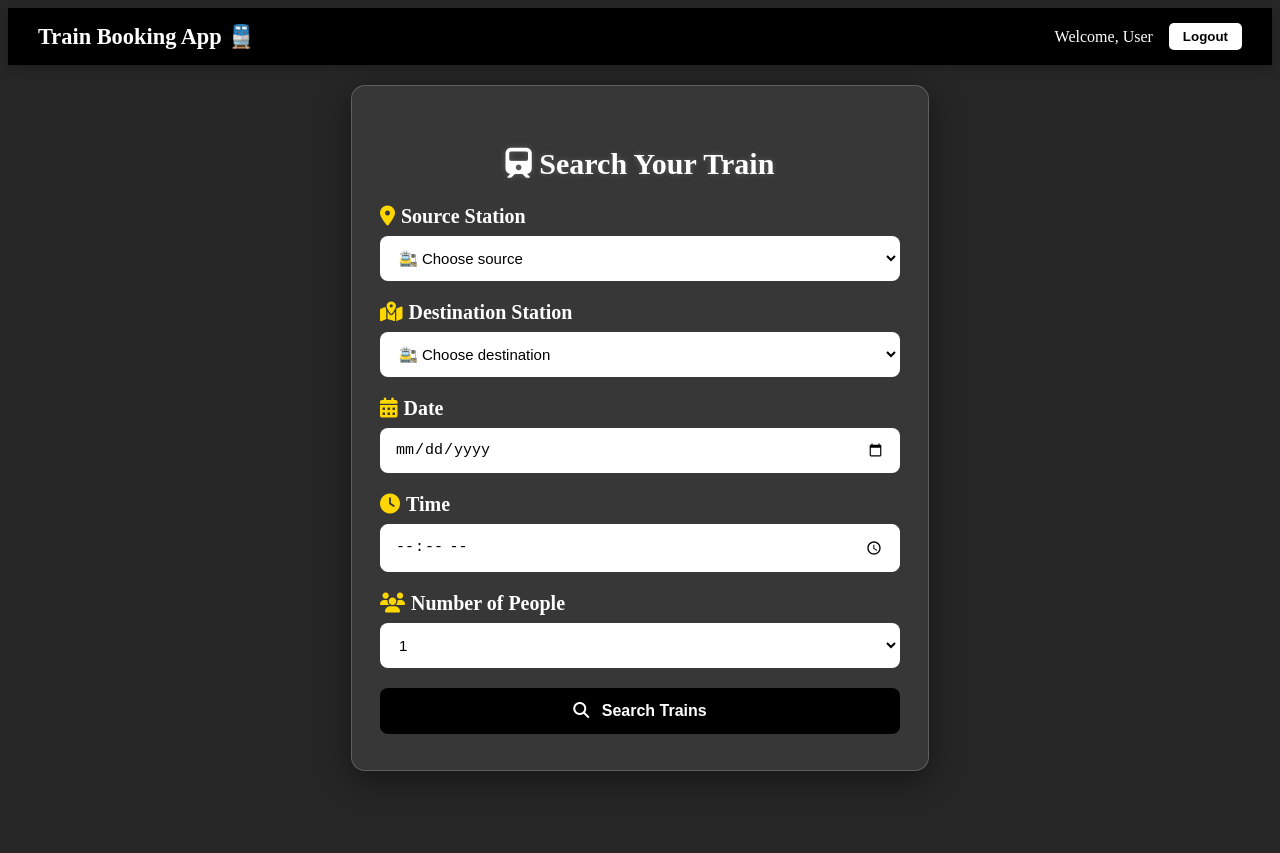
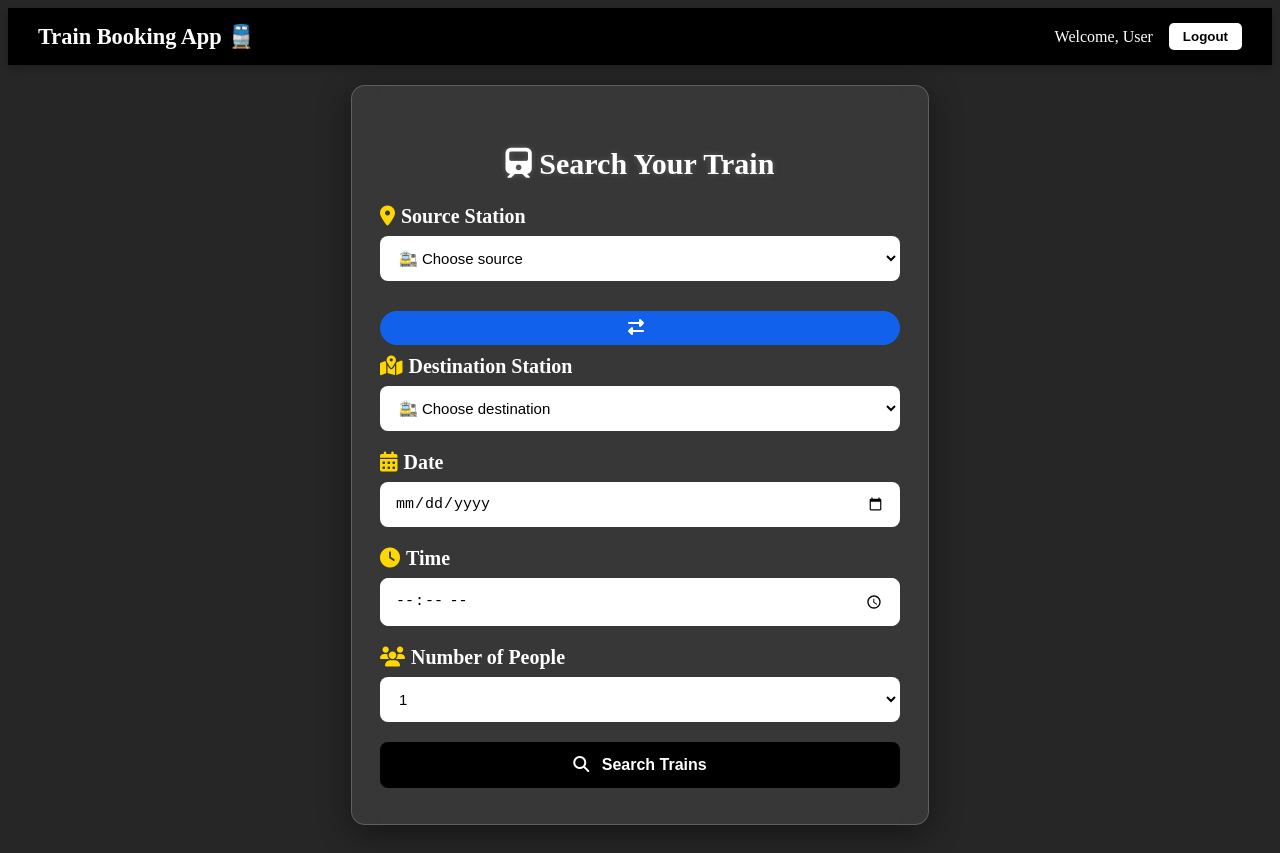
Before and after one commit to YashPrime-02/IRCTC-IMPROVISED-CLONE, an Angular app in the folder train-ticket-frontend/: page /train-search in a window 1280 px wide. Before the commit the page ends 800 px from the top, so only its background shows below. Built offline with nearby package versions, Linux system fonts and the light colour scheme.

Commit message:
Added Destination Swap Function

```diff
--- a/train-ticket-frontend/src/app/train-search/train-search/train-search.component.css
+++ b/train-ticket-frontend/src/app/train-search/train-search/train-search.component.css
@@ -617,3 +617,29 @@ button:hover {
 input[type="date"]::-webkit-calendar-picker-indicator {
   filter: grayscale(100%);
 }
+/* Swap Button Styling */
+.swap-btn {
+  display: inline-block;
+  margin: 10px auto;
+  padding: 8px 12px;
+  font-size: 16px;
+  background-color: #1161ed;
+  color: white;
+  border: none;
+  border-radius: 50px;
+  cursor: pointer;
+  transition: transform 0.3s ease;
+  position: relative;
+}
+
+
+/* Animate Select on Swap */
+select.swap-animation {
+  animation: swapPulse 0.3s ease-in-out;
+}
+
+@keyframes swapPulse {
+  0% { transform: scale(1); }
+  50% { transform: scale(1.05); background-color: #cde6ff; }
+  100% { transform: scale(1); }
+}
--- a/train-ticket-frontend/src/app/train-search/train-search/train-search.component.html
+++ b/train-ticket-frontend/src/app/train-search/train-search/train-search.component.html
@@ -4,7 +4,7 @@
 
     <!-- Source Station -->
     <div class="form-group">
-      <label for="source"><i class="fas fa-map-marker-alt"></i> <strong>Source Station</strong></label>
+      <label><i class="fas fa-map-marker-alt"></i> <strong>Source Station</strong></label>
       <select id="source" #sourceRef (blur)="sourceTouched = true"
         [class.invalid-input]="sourceTouched && !sourceRef.value">
         <option value="">🚉 Choose source</option>
@@ -15,9 +15,14 @@
       <small class="error" *ngIf="sourceTouched && !sourceRef.value">Please select a source station.</small>
     </div>
 
+    <!-- Swap Button -->
+    <button class="swap-btn" (click)="swapStations()" aria-label="Swap">
+      <i class="fas fa-exchange-alt"></i>
+    </button>
+
     <!-- Destination Station -->
     <div class="form-group">
-      <label for="destination"><i class="fas fa-map-marked-alt"></i> <strong>Destination Station</strong></label>
+      <label><i class="fas fa-map-marked-alt"></i> <strong>Destination Station</strong></label>
       <select id="destination" #destinationRef (blur)="destinationTouched = true"
         [class.invalid-input]="destinationTouched && !destinationRef.value">
         <option value="">🚉 Choose destination</option>
@@ -31,32 +36,25 @@
 
     <!-- Journey Date -->
     <div class="form-group">
-      <label for="journeyDate"><i class="fas fa-calendar-alt"></i> <strong>Date</strong></label>
+      <label><i class="fas fa-calendar-alt"></i> <strong>Date</strong></label>
       <input type="date" [(ngModel)]="selectedDate" [min]="minDate" (change)="dateTouched = true"
         class="form-control date-input" required />
-
       <small class="error" *ngIf="dateTouched && !selectedDate">Please select a journey date.</small>
     </div>
 
     <!-- Journey Time -->
     <div class="form-group">
-      <label for="journeyTime"><i class="fas fa-clock"></i> <strong>Time</strong></label>
-      <!-- Time Picker Input -->
-      <input type="time" id="journeyTime" [(ngModel)]="selectedTime" [min]="getMinTime()" (blur)="timeTouched = true"
+      <label><i class="fas fa-clock"></i> <strong>Time</strong></label>
+      <input type="time" [(ngModel)]="selectedTime" [min]="getMinTime()" (blur)="timeTouched = true"
         [class.invalid-input]="timeTouched && !selectedTime" />
-
-      <!-- Time Correction Toast -->
-      <div *ngIf="showTimeToast" class="time-toast">
-        ⏰ Journey time auto-adjusted to current time as selected time was in the past.
-      </div>
-
+      <div *ngIf="showTimeToast" class="time-toast">⏰ Journey time auto-adjusted.</div>
       <small class="error" *ngIf="timeTouched && !selectedTime">Please select a journey time.</small>
     </div>
 
     <!-- Number of People -->
     <div class="form-group">
-      <label for="numPeople"><i class="fas fa-users"></i> <strong>Number of People</strong></label>
-      <select id="numPeople" [(ngModel)]="numberOfPeople">
+      <label><i class="fas fa-users"></i> <strong>Number of People</strong></label>
+      <select [(ngModel)]="numberOfPeople">
         <option *ngFor="let n of peopleOptions" [value]="n">{{ n }}</option>
       </select>
     </div>
@@ -86,25 +84,22 @@
         <p><i class="fas fa-clock"></i> {{ train.departureTime }} → {{ train.arrivalTime }}</p>
         <p><i class="fas fa-hourglass-half"></i> Duration: {{ train.duration }}</p>
         <p><i class="fas fa-calendar-day"></i> Date: {{ selectedDate || 'N/A' }}</p>
-
         <button class="book-btn" (click)="bookTrain(train, selectedDate, numberOfPeople)">
-          <i class="fas fa-ticket-alt"></i> Proceed to Book Ticket</button>
-
+          <i class="fas fa-ticket-alt"></i> Book Ticket</button>
       </div>
     </div>
   </div>
 
-  <!-- No Results Message -->
   <div *ngIf="searched && trains.length === 0" class="no-results glass-card">
     <p>🚫 No trains found for {{ selectedDate || 'this date' }}.</p>
   </div>
 </div>
-<!-- Toast: Invalid Past Date -->
+
+<!-- Toasts -->
 <div *ngIf="showPastDateToast" class="toast toast-danger">
   ❌ You cannot select a past date.
 </div>
 
-<!-- Toast: Time Auto-correct -->
 <div *ngIf="showTimeToast" class="toast toast-warning">
   ⚠️ Time auto-corrected to current time.
 </div>
--- a/train-ticket-frontend/src/app/train-search/train-search/train-search.component.ts
+++ b/train-ticket-frontend/src/app/train-search/train-search/train-search.component.ts
@@ -63,7 +63,7 @@ export class TrainSearchComponent implements OnInit {
     private http: HttpClient,
     private router: Router,
     private bookingService: BookingService
-  ) {}
+  ) { }
 
   ngOnInit(): void {
     this.minDate = new Date().toISOString().split('T')[0];
@@ -129,6 +129,24 @@ export class TrainSearchComponent implements OnInit {
         this.showModal = this.trains.length > 0;
       }
     }, 100);
+  }
+  swapStations(): void {
+    const src = this.sourceRef.nativeElement;
+    const dest = this.destinationRef.nativeElement;
+
+    if (!src.value || !dest.value) return;
+
+    const temp = src.value;
+    src.classList.add('swap-animation');
+    dest.classList.add('swap-animation');
+
+    setTimeout(() => {
+      src.value = dest.value;
+      dest.value = temp;
+
+      src.classList.remove('swap-animation');
+      dest.classList.remove('swap-animation');
+    }, 300);
   }
 
   filterTrains(source: string, destination: string): Train[] {
```
Also changed, not shown: 1 other file (tests, documents, lock files or other folders).
